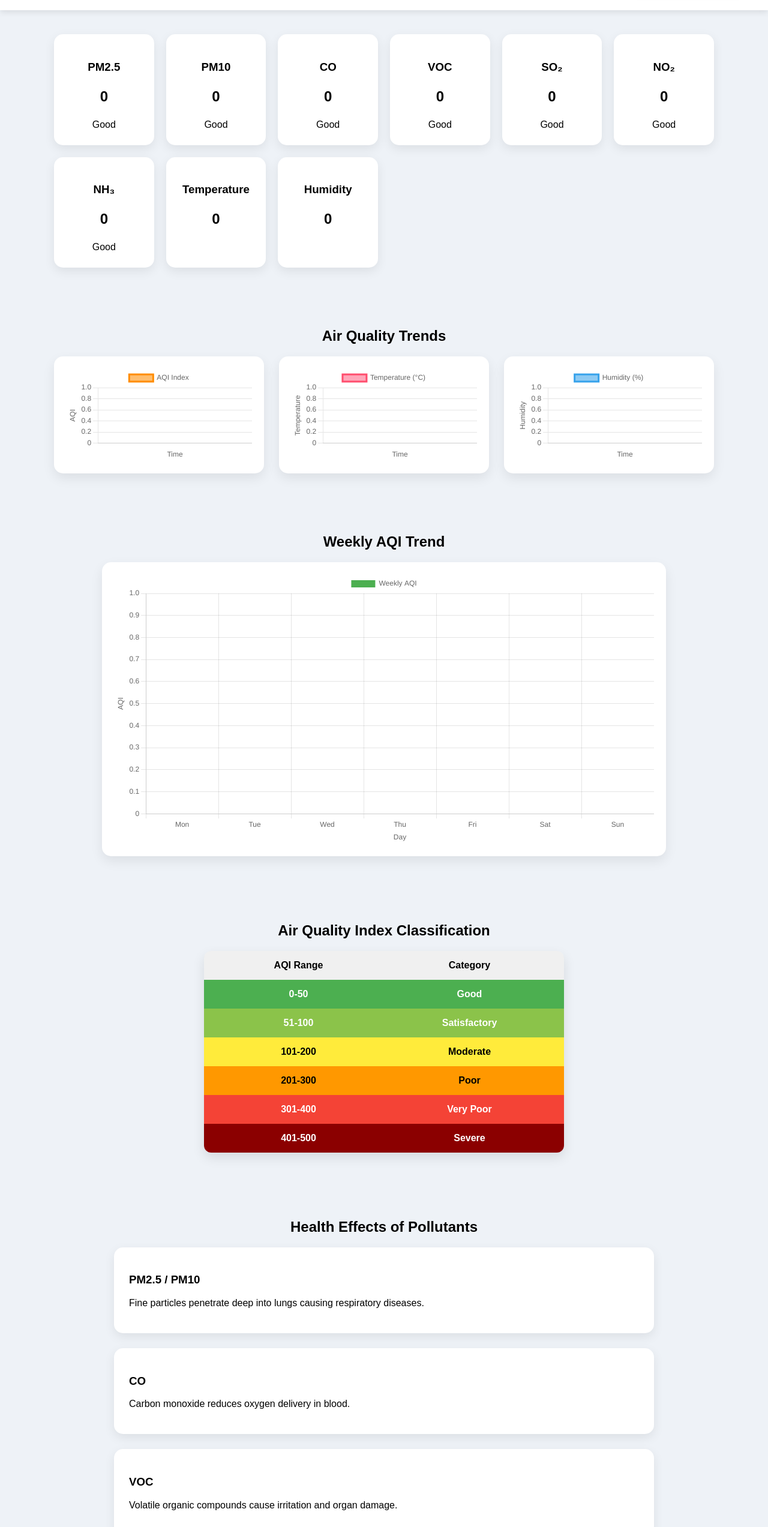
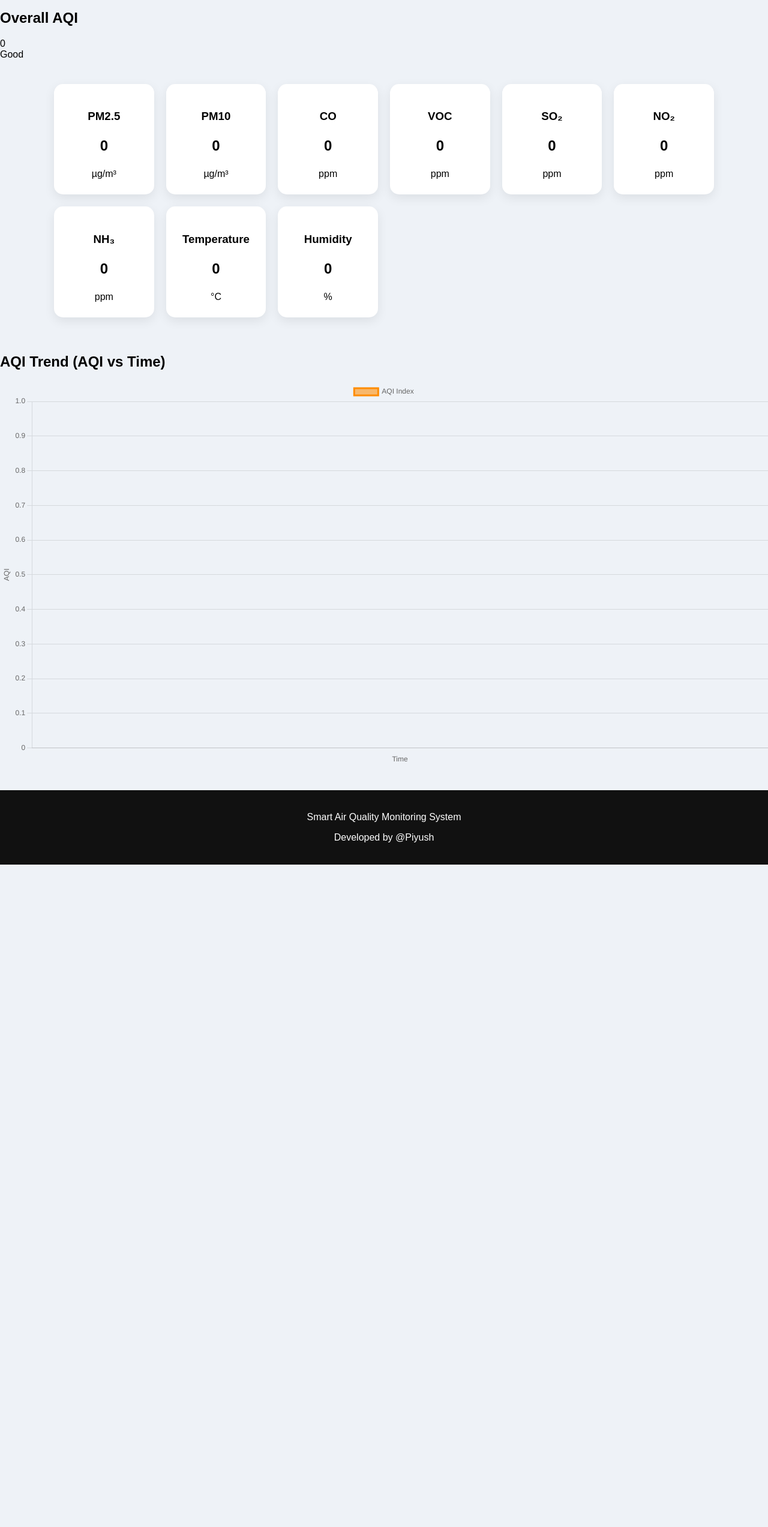
Before and after one commit to pg8530391082/AQMPM_IoT, a website: page public/index.html in a window 1280 px wide. Shown: the part 103-2648 px from the top of the page at 60% size. After the commit the page ends 1544 px from the top, so only its background shows below. Drawn offline with nearby package versions, Linux system fonts and the light colour scheme; no server answers.

Commit message:
Update index.html

```diff
--- a/public/index.html
+++ b/public/index.html
@@ -10,8 +10,6 @@
 
 <link rel="stylesheet" href="style.css">
 
-<link rel="icon" href="logo.png">
-
 <script src="https://cdn.jsdelivr.net/npm/chart.js"></script>
 
 </head>
@@ -20,7 +18,7 @@
 <body>
 
 
-<header class="header">
+<header>
 
 <div class="header-left">
 
@@ -30,20 +28,9 @@
 
 </div>
 
+<div class="location">
 
-<div class="location-box">
-
-<div class="location-title">Station Location</div>
-
-<div id="locationName">Pune</div>
-
-<div class="coordinates">
-
-<span>Lat: <span id="lat">18.5204</span></span>
-
-<span>Lon: <span id="lon">73.8567</span></span>
-
-</div>
+📍 Sangli
 
 </div>
 
@@ -51,60 +38,78 @@
 
 
 
+<section class="overall-aqi">
+
+<div class="aqi-card-large" id="aqiCard">
+
+<h2>Overall AQI</h2>
+
+<div id="aqiValue" class="aqi-number">0</div>
+
+<div id="aqiStatus" class="aqi-status">Good</div>
+
+</div>
+
+</section>
+
+
+
 <section class="sensor-section">
 
 <div class="sensor-grid">
 
-<div class="sensor-card" id="card-pm25">
+<div class="sensor-card">
 <h3>PM2.5</h3>
 <p id="pm25">0</p>
-<span id="pm25Status">Good</span>
+<span>µg/m³</span>
 </div>
 
-<div class="sensor-card" id="card-pm10">
+<div class="sensor-card">
 <h3>PM10</h3>
 <p id="pm10">0</p>
-<span id="pm10Status">Good</span>
+<span>µg/m³</span>
 </div>
 
-<div class="sensor-card" id="card-co">
+<div class="sensor-card">
 <h3>CO</h3>
 <p id="co">0</p>
-<span id="coStatus">Good</span>
+<span>ppm</span>
 </div>
 
-<div class="sensor-card" id="card-voc">
+<div class="sensor-card">
 <h3>VOC</h3>
 <p id="voc">0</p>
-<span id="vocStatus">Good</span>
+<span>ppm</span>
 </div>
 
-<div class="sensor-card" id="card-so2">
+<div class="sensor-card">
 <h3>SO₂</h3>
 <p id="so2">0</p>
-<span id="so2Status">Good</span>
+<span>ppm</span>
 </div>
 
-<div class="sensor-card" id="card-no2">
+<div class="sensor-card">
 <h3>NO₂</h3>
 <p id="no2">0</p>
-<span id="no2Status">Good</span>
+<span>ppm</span>
 </div>
 
-<div class="sensor-card" id="card-nh3">
+<div class="sensor-card">
 <h3>NH₃</h3>
 <p id="nh3">0</p>
-<span id="nh3Status">Good</span>
+<span>ppm</span>
 </div>
 
 <div class="sensor-card">
 <h3>Temperature</h3>
 <p id="temp">0</p>
+<span>°C</span>
 </div>
 
 <div class="sensor-card">
 <h3>Humidity</h3>
-<p id="humidity">0</p>
+<p id="hum">0</p>
+<span>%</span>
 </div>
 
 </div>
@@ -113,103 +118,13 @@
 
 
 
-<section class="graph-section">
+<section class="trends">
 
-<h2>Air Quality Trends</h2>
+<h2>AQI Trend (AQI vs Time)</h2>
 
-<div class="graph-grid">
+<div class="aqi-chart-container">
 
-<div class="graph-card">
 <canvas id="aqiChart"></canvas>
-</div>
-
-<div class="graph-card">
-<canvas id="tempChart"></canvas>
-</div>
-
-<div class="graph-card">
-<canvas id="humidityChart"></canvas>
-</div>
-
-</div>
-
-</section>
-
-
-
-<section class="weekly-section">
-
-<h2>Weekly AQI Trend</h2>
-
-<div class="weekly-chart">
-
-<canvas id="aqiDayChart"></canvas>
-
-</div>
-
-</section>
-
-
-
-<section class="aqi-scale-section">
-
-<h2>Air Quality Index Classification</h2>
-
-<div class="aqi-table">
-
-<div class="aqi-row header">
-<div>AQI Range</div>
-<div>Category</div>
-</div>
-
-<div class="aqi-row good"><div>0-50</div><div>Good</div></div>
-<div class="aqi-row satisfactory"><div>51-100</div><div>Satisfactory</div></div>
-<div class="aqi-row moderate"><div>101-200</div><div>Moderate</div></div>
-<div class="aqi-row poor"><div>201-300</div><div>Poor</div></div>
-<div class="aqi-row verypoor"><div>301-400</div><div>Very Poor</div></div>
-<div class="aqi-row severe"><div>401-500</div><div>Severe</div></div>
-
-</div>
-
-</section>
-
-
-
-<section class="health-section">
-
-<h2>Health Effects of Pollutants</h2>
-
-<div class="health-container">
-
-<div class="health-card">
-<h3>PM2.5 / PM10</h3>
-<p>Fine particles penetrate deep into lungs causing respiratory diseases.</p>
-</div>
-
-<div class="health-card">
-<h3>CO</h3>
-<p>Carbon monoxide reduces oxygen delivery in blood.</p>
-</div>
-
-<div class="health-card">
-<h3>VOC</h3>
-<p>Volatile organic compounds cause irritation and organ damage.</p>
-</div>
-
-<div class="health-card">
-<h3>NO₂</h3>
-<p>Causes breathing problems and lung irritation.</p>
-</div>
-
-<div class="health-card">
-<h3>SO₂</h3>
-<p>Triggers asthma and respiratory inflammation.</p>
-</div>
-
-<div class="health-card">
-<h3>NH₃</h3>
-<p>Irritates eyes and respiratory tract.</p>
-</div>
 
 </div>
 
@@ -220,7 +135,6 @@
 <footer>
 
 <p>Smart Air Quality Monitoring System</p>
-
 <p>Developed by @Piyush</p>
 
 </footer>
```
